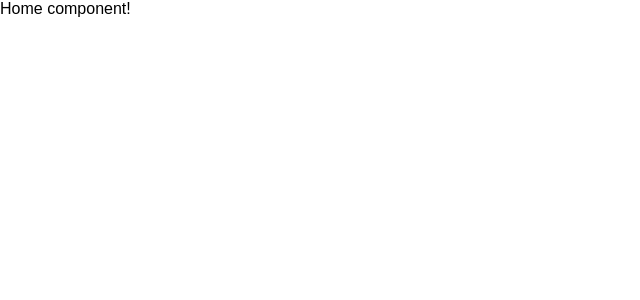
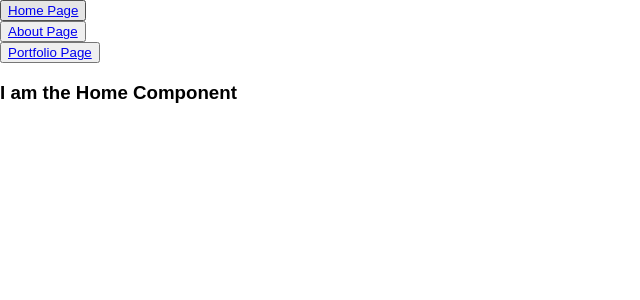
Before and after one commit to anniemaejenkins/PortfolioReactRouting, a React (Create React App) app: page /home in a window 1280 px wide. Shown: the top 300 px of the page, without its empty margins (0-640 px from the left). Built offline with nearby package versions, Linux system fonts and the light colour scheme.

Commit message:
made navigation component and refactored baselayout

```diff
--- a/src/components/BaseLayout.js
+++ b/src/components/BaseLayout.js
@@ -1,10 +1,11 @@
 import React, {Component} from 'react';
 import { Link } from 'react-router-dom';
 
-// import dumb components
-import Home from './Home.js';
-import About from './About.js';
-import Portfolio from './Portfolio.js';
+// components
+// import Home from './Home.js';
+// import About from './About.js';
+// import Portfolio from './Portfolio.js';
+import Navigation from './Navigation.js';
 
 export default class BaseLayout extends Component{
   constructor(props){
@@ -13,33 +14,8 @@ export default class BaseLayout extends Component{
   render(){
     return(
       <div>
-        <div className="navBar">
-          <div>
-            <button>
-              <Link to="/home">
-                Home Page
-              </Link>
-            </button>
-          </div>
-
-          <div>
-            <button>
-              <Link to="/about">
-                About Page
-              </Link>
-            </button>
-          </div>
-
-          <div>
-            <button>
-              <Link to="/portfolio">
-                Portfolio Page
-              </Link>
-            </button>
-          </div>
-        </div>
-
-
+        <Navigation />
+        { this.props.children }
       </div>
     );
   }
--- a/src/components/Home.js
+++ b/src/components/Home.js
@@ -1,9 +1,13 @@
-import React from 'react';
+import React, {Component} from 'react';
 
-export default function Home(props){
-  return(
-    <div>
-    Home component!
-    </div>
-  );
+import BaseLayout from './BaseLayout.js';
+
+export default class Home extends Component{
+  render(){
+    return(
+      <BaseLayout>
+        <h3>I am the Home Component</h3>
+      </BaseLayout>
+    );
+  }
 }
--- /dev/null
+++ b/src/components/Navigation.js
@@ -0,0 +1,44 @@
+import React, {Component} from 'react';
+import { Link } from 'react-router-dom';
+
+// components
+// import Home from './Home.js';
+// import About from './About.js';
+// import Portfolio from './Portfolio.js';
+
+export default class Navigation extends Component{
+  constructor(props){
+    super(props);
+  }
+  render(){
+    return(
+      <div>
+        <div className="navBar">
+          <div>
+            <button>
+              <Link to="/home">
+                Home Page
+              </Link>
+            </button>
+          </div>
+
+          <div>
+            <button>
+              <Link to="/about">
+                About Page
+              </Link>
+            </button>
+          </div>
+
+          <div>
+            <button>
+              <Link to="/portfolio">
+                Portfolio Page
+              </Link>
+            </button>
+          </div>
+        </div>
+      </div>
+    );
+  }
+}
--- a/src/index.js
+++ b/src/index.js
@@ -9,7 +9,6 @@ import {BrowserRouter, Route, Switch} from 'react-router-dom';
 
 // import components
 import App from './components/App.js';
-import BaseLayout from './components/BaseLayout.js';
 import Home from './components/Home.js';
 import About from './components/About.js';
 import Portfolio from './components/Portfolio.js';
@@ -19,7 +18,6 @@ import registerServiceWorker from './registerServiceWorker';
 ReactDOM.render(
   <BrowserRouter>
     <Switch>
-      <Route path="/baselayout" component={BaseLayout} />
       <Route path="/home" component={Home} />
       <Route path="/about" component={About} />
       <Route path="/portfolio" component={Portfolio} />
```
